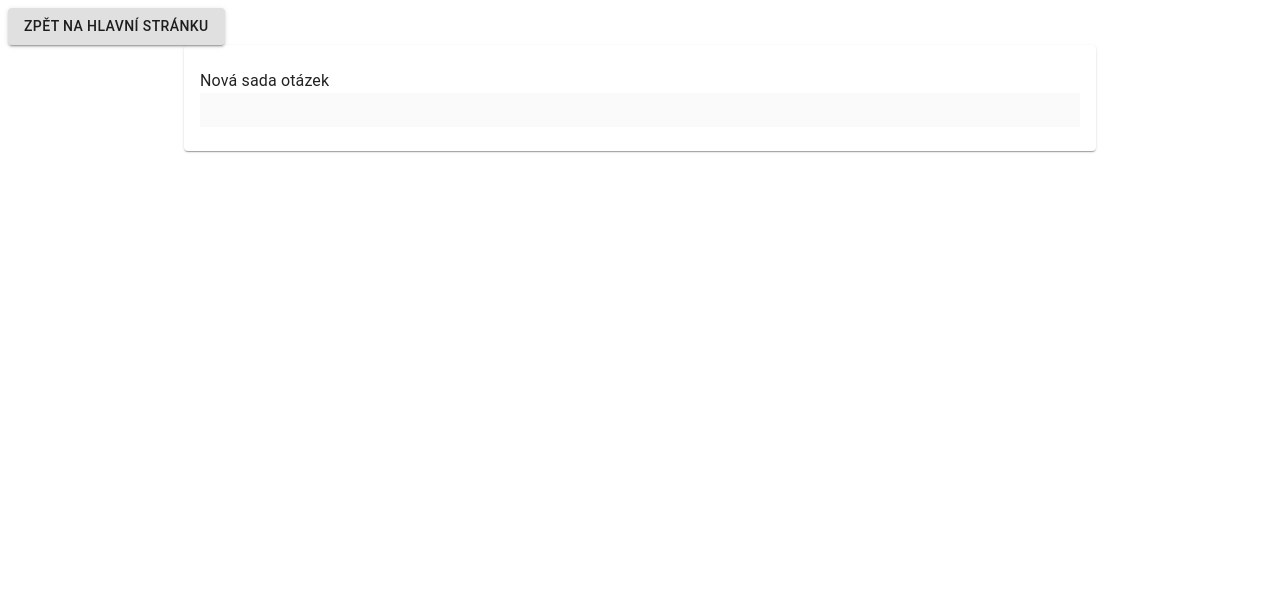
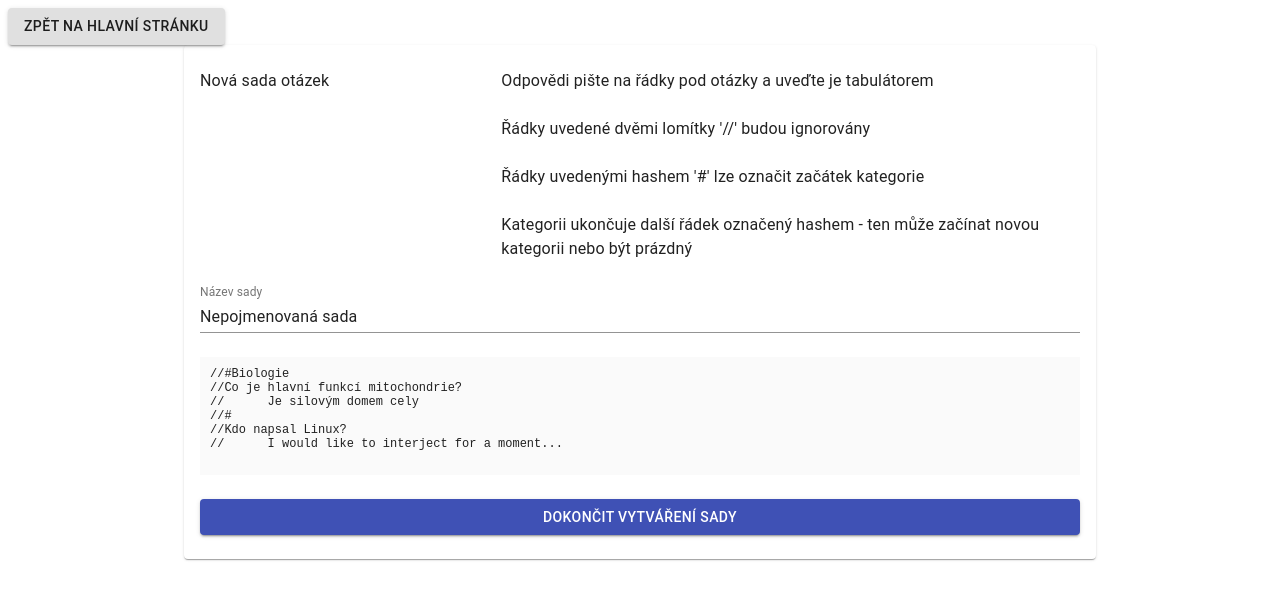
Before and after one commit to Pheeck/tester-backend, a React app: page /create in a window 1280 px wide. Shown: the top 600 px of the page. Built offline with nearby package versions, Linux system fonts and the light colour scheme; the HTML template or start-up script is replaced by a standard one.

Commit message:
create question set frontend done; category can now be blank

```diff
--- a/tester/frontend/src/components/App.js
+++ b/tester/frontend/src/components/App.js
@@ -52,13 +52,13 @@ function MainPage() {
               </Typography>
             </Grid>
             <Grid item xs={12}>
-              <Link to="/8e038a42-7bd2-4ac1-966f-bacadbae8746/">
+              <Link to="/007bf0bc-ce10-46c4-93ca-86f969898ca0/">
                 <Button
                   variant="contained"
                   color="primary"
                   fullWidth
                 >
-                  8e038a42-7bd2-4ac1-966f-bacadbae8746
+                  007bf0bc-ce10-46c4-93ca-86f969898ca0
                 </Button>
               </Link>
             </Grid>
--- a/tester/frontend/src/components/NewSet.js
+++ b/tester/frontend/src/components/NewSet.js
@@ -3,11 +3,24 @@ import React, { useState } from "react";
 import Editor from "react-simple-code-editor";
 
 import {
+  Button,
   Container,
+  Grid,
   Paper,
+  TextField,
   Typography,
   makeStyles,
 } from "@material-ui/core";
+
+
+const defaultSetName = "Nepojmenovaná sada";
+const defaultText = `//#Biologie
+//Co je hlavní funkcí mitochondrie?
+//	Je silovým domem cely
+//#
+//Kdo napsal Linux?
+//	I would like to interject for a moment...
+`;
 
 
 const useStyles = makeStyles(theme => ({
@@ -23,15 +36,55 @@ const useStyles = makeStyles(theme => ({
 function NewSet() {
   const styles = useStyles();
 
-  const [editorText, setEditorText] = useState("");
+  const [setName, setSetName] = useState(defaultSetName);
+  const [editorText, setEditorText] = useState(defaultText);
 
   return (
     <>
       <Container maxWidth="md">
         <Paper className={styles.root}>
+          <Grid container spacing={3}>
+            <Grid item sm={4}>
               <Typography variant="body1">
                 Nová sada otázek
               </Typography>
+            </Grid>
+            <Grid item sm={8}>
+              <Typography variant="body1">
+                Odpovědi pište na řádky pod otázky a uveďte je tabulátorem
+              </Typography>
+            </Grid>
+            <Grid item sm={4}>
+            </Grid>
+            <Grid item sm={8}>
+              <Typography variant="body1">
+                Řádky uvedené dvěmi lomítky '//' budou ignorovány
+              </Typography>
+            </Grid>
+            <Grid item sm={4}>
+            </Grid>
+            <Grid item sm={8}>
+              <Typography variant="body1">
+                Řádky uvedenými hashem '#' lze označit začátek kategorie
+              </Typography>
+            </Grid>
+            <Grid item sm={4}>
+            </Grid>
+            <Grid item sm={8}>
+              <Typography variant="body1">
+                Kategorii ukončuje další řádek označený hashem -
+                ten může začínat novou kategorii nebo být prázdný
+              </Typography>
+            </Grid>
+            <Grid item sm={12}>
+              <TextField
+                label="Název sady"
+                value={setName}
+                onChange={(event) => setSetName(event.target.value)}
+                fullWidth
+              />
+            </Grid>
+            <Grid item xs={12}>
               <Editor
                 value={editorText}
                 onValueChange={(newText) => setEditorText(newText)}
@@ -45,6 +98,17 @@ function NewSet() {
                 }}
                 className={styles.editor}
               />
+            </Grid>
+            <Grid item xs={12}>
+              <Button
+                variant="contained"
+                color="primary"
+                fullWidth
+              >
+                Dokončit vytváření sady
+              </Button>
+            </Grid>
+          </Grid>
         </Paper>
       </Container>
     </>
--- a/tester/frontend/src/components/Tester.js
+++ b/tester/frontend/src/components/Tester.js
@@ -104,13 +104,14 @@ function TestingComp({ test, setName, qRemaining, setQRemaining, setTestRunning
             <Grid item xs={12}>
               <Typography variant="body1">Sada otázek: {setName}</Typography>
             </Grid>
-            {
-              test[qIndex].category !== ""
-              ? <Grid item xs={12}>
+            <Grid item xs={12}>
+              {
+                test[qIndex].category !== ""
+                ?
                   <Typography variant="body1">Kategorie: {test[qIndex].category}</Typography>
-                </Grid>
-              : <></>
-            }
+                : <Typography variant="body1">- - - - -</Typography>
+              }
+            </Grid>
             <Grid item xs={6}>
               <Typography variant="body1">zbývá {qRemaining} otázek</Typography>
             </Grid>
```
Also changed, not shown: 1 other file (tests, documents, lock files or other folders). Lines whose indentation alone changed are shown as unchanged.
